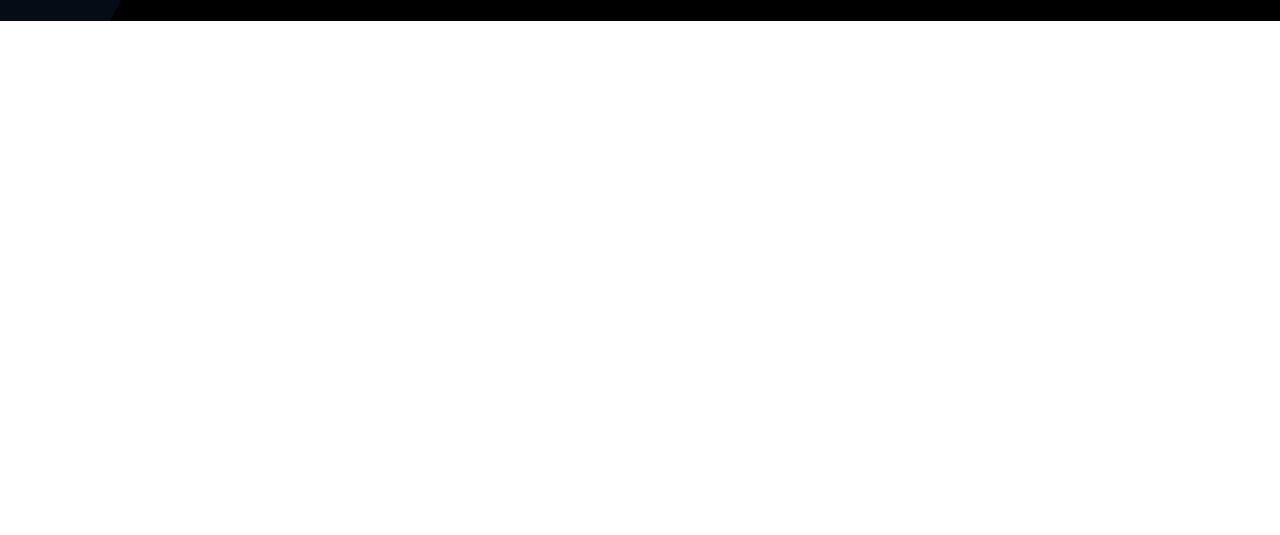
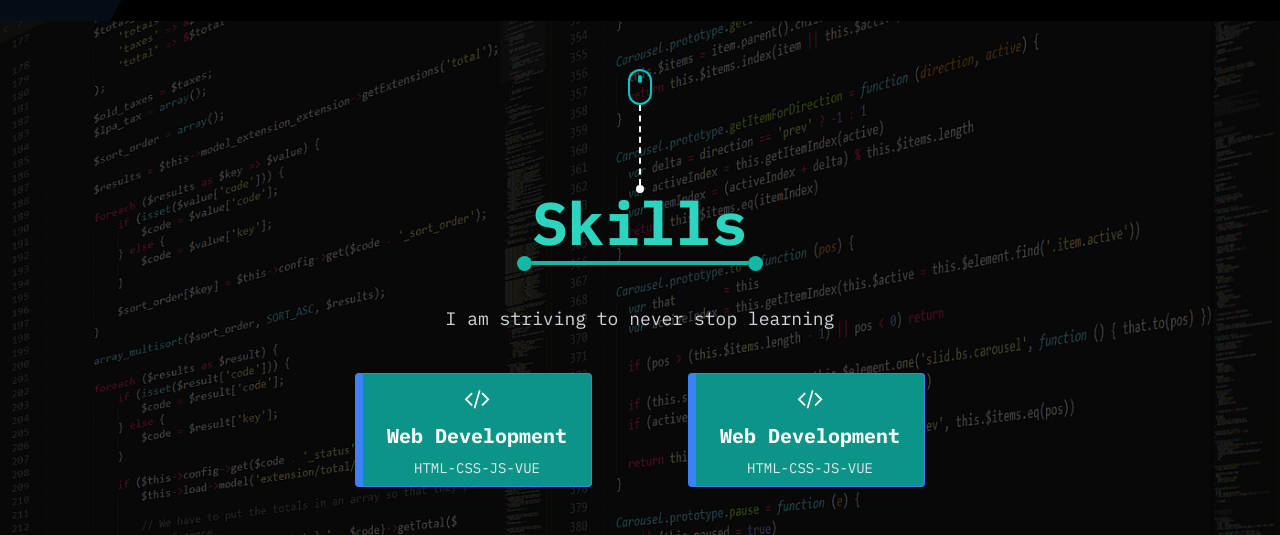
Before and after one commit to Katoemma/nuxt-portfolio, a Nuxt app: page / in a window 1280 px wide. Shown: the part 1831-2366 px from the top of the page. Before the commit the page ends 1852 px from the top, so only its background shows below. Built offline with nearby package versions, Linux system fonts and the light colour scheme.

Commit message:
UPDATE:adde the skills part

```diff
--- /dev/null
+++ b/components/skills/skill.vue
@@ -0,0 +1,16 @@
+<script setup>
+</script>
+
+<template>
+    <div class="rounded flex flex-col items-center p-2 px-6 bg-teal-600 border-l-8 border-blue-500 border">
+        <slot name="icon">
+            <i class="fa fa-desktop text-2xl"></i>
+        </slot>
+        <h1 class="text-xl mt-2 font-bold">
+            <slot name="title">Default Title</slot>
+        </h1>
+        <h4 class="text-gray-200 mt-2 text-sm">
+            <slot name="subtitle">Default Subtitle</slot>
+        </h4>
+    </div>
+</template>
--- /dev/null
+++ b/components/skillsSection.vue
@@ -0,0 +1,36 @@
+<script setup>
+</script>
+
+<template>
+<div class="bg-code-bg bg-cover">
+    <div class="flex flex-col items-center bg-black/70 text-white py-12">
+        <UniversalScrollMouse />
+        <UniversalHeading />
+        <p class="text-gray-300 mt-8 text-lg p-2">I am striving to never stop learning</p>
+        <div class="flex flex-col md:flex-row mt-8 gap-8 md:gap-24 mx-auto justify-between">
+            <SkillsSkill>
+                <template #icon>
+                    <i class="fa fa-code text-2xl"></i>
+                </template>
+                <template #title>
+                    Web Development
+                </template>
+                <template #subtitle>
+                    HTML-CSS-JS-VUE
+                </template>
+            </SkillsSkill>
+            <SkillsSkill>
+                <template #icon>
+                    <i class="fa fa-code text-2xl"></i>
+                </template>
+                <template #title>
+                    Web Development
+                </template>
+                <template #subtitle>
+                    HTML-CSS-JS-VUE
+                </template>
+            </SkillsSkill>
+        </div>
+    </div>
+</div>
+</template>
--- /dev/null
+++ b/components/universal/heading.vue
@@ -0,0 +1,45 @@
+<script setup>
+
+</script>
+<template>
+    <div>
+        <div class="text-center">
+        <h1 class="text-6xl font-bold text-teal-400">Skills</h1>
+        <div class="custom-line w-full bg-teal-500 after:bg-teal-500 before:bg-teal-500">
+            <div></div>
+        </div>
+    </div>
+    </div>
+</template>
+<style>
+        .custom-line {
+            display: flex;
+            align-items: center;
+            justify-content: center;
+            position: relative;
+            margin-top: 8px;
+        }
+
+        .custom-line::before,
+        .custom-line::after {
+            content: '';
+            width: 15px;
+            height: 15px;
+            border-radius: 50%;
+            position: absolute;
+        }
+
+        .custom-line::before {
+            left: -15px;
+        }
+
+        .custom-line::after {
+            right: -15px;
+        }
+
+        .custom-line div {
+            height: 4px;
+            width: 100%;
+
+        }
+    </style>
--- a/pages/index.vue
+++ b/pages/index.vue
@@ -14,5 +14,6 @@
 <div>
     <HeroSection />
     <AboutSection />
+    <SkillsSection />
 </div>
 </template>
--- a/tailwind.config.js
+++ b/tailwind.config.js
@@ -5,6 +5,7 @@
     extend: {
       backgroundImage: {
         'about-pattern': "url('/bg.png')",
+        'code-bg': "url('/code.png')",
       }
     },
   },
```
Also changed, not shown: public/code.png (added).
